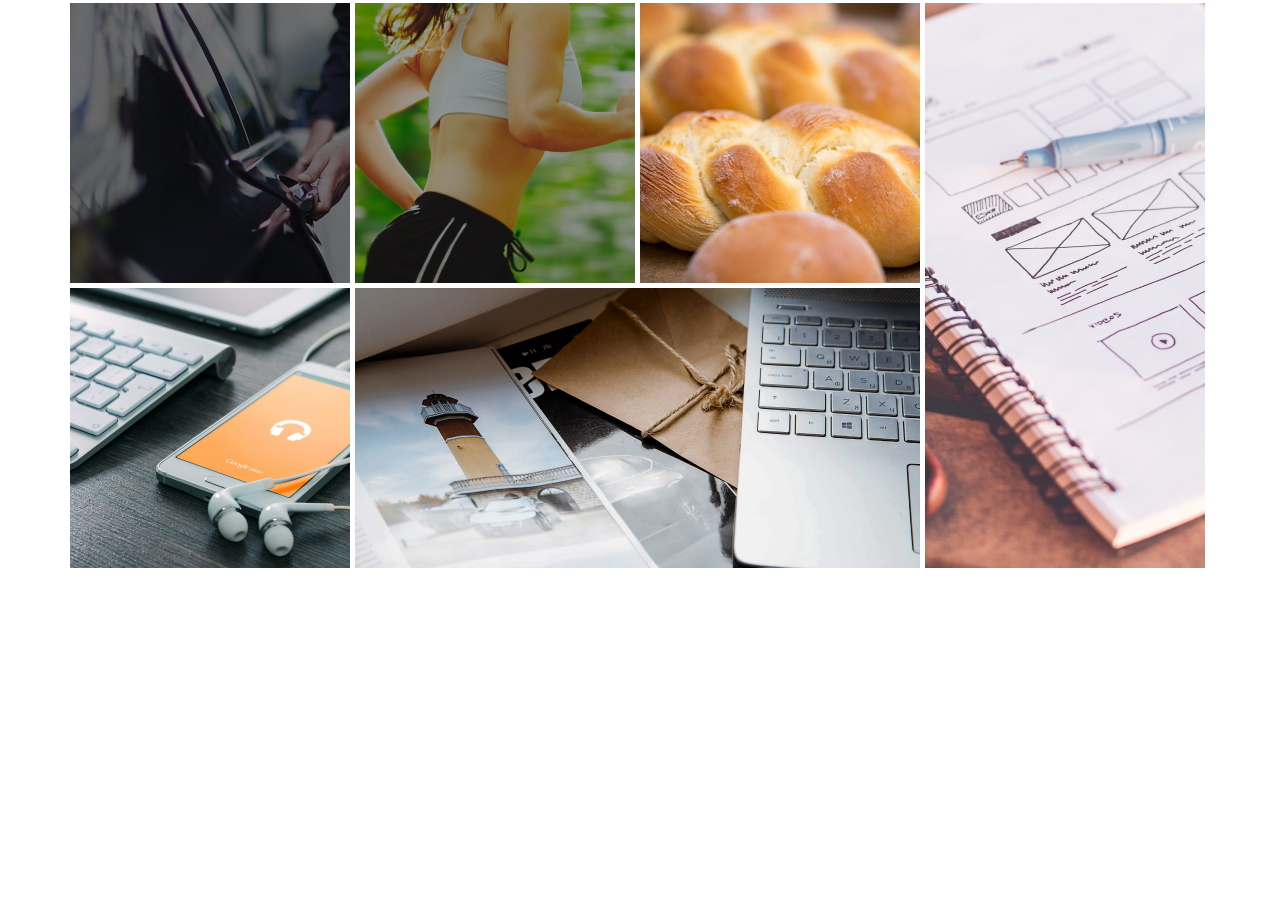
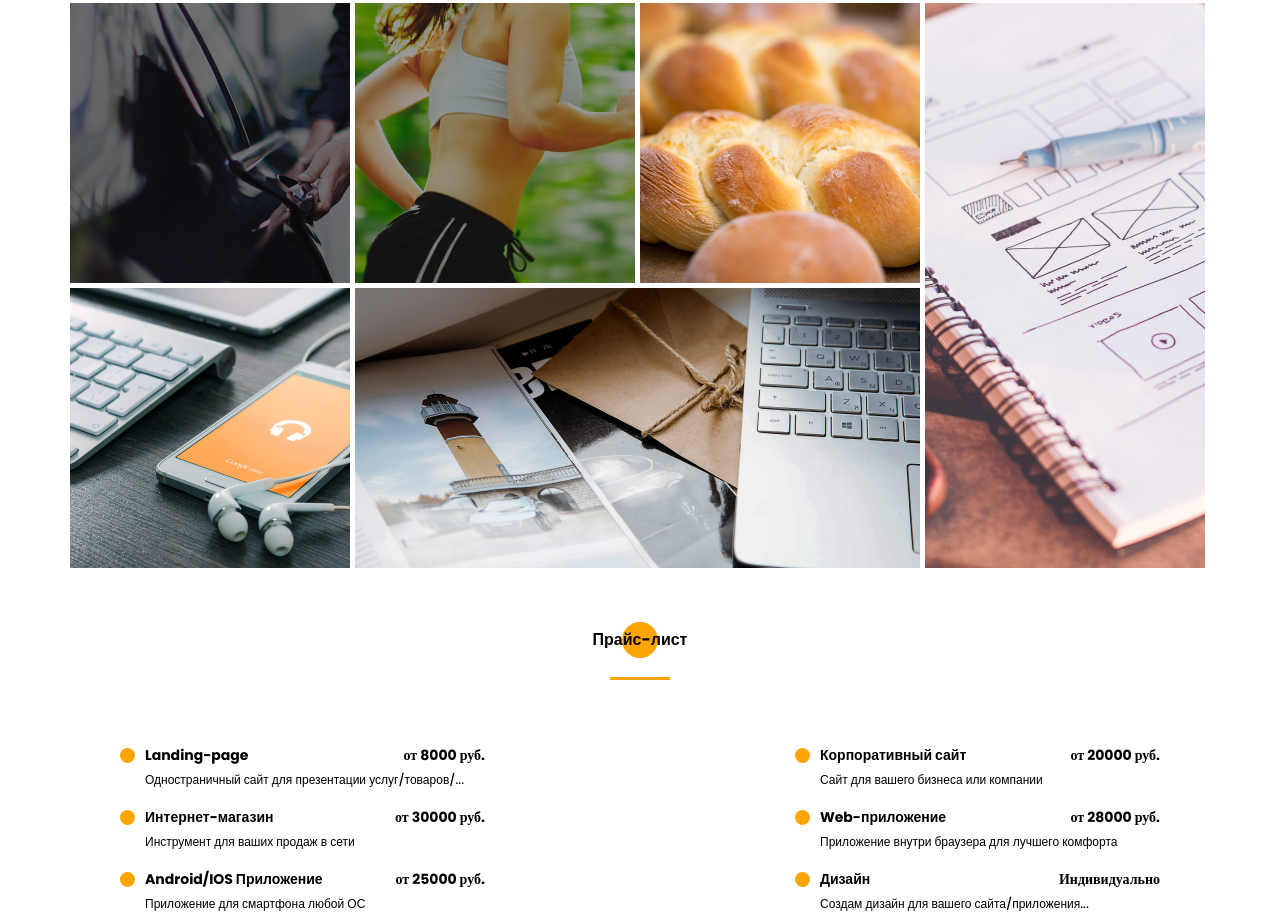
Before and after one commit to Swarle/Portfolio_Practise_Project, a plain HTML site: page src/index.html in a window 1280 px wide. Shown: the part 3521-4437 px from the top of the page. Before the commit the page ends 4089 px from the top, so only its background shows below. Drawn offline with nearby package versions, Linux system fonts and the light colour scheme; files that its build step writes are made by us from their sources; files whose address does not match are found by name.

Commit message:
Added price section

```diff
--- a/src/index.html
+++ b/src/index.html
@@ -400,6 +400,45 @@
             </div>
         </div>
     </section>
+    <section class="price">
+        <div class="container">
+            <div class="title title_fz16 title__section-title">Прайс-лист</div>
+            <div class="devider"></div>
+            <div class="price__wrapper">
+                <div class="price__item">
+                    <div class="price__item-title">Landing-page</div>
+                    <div class="price__item-price">от 8000 руб.</div>
+                    <div class="price__item-descr">Одностраничный сайт для презентации услуг/товаров/...</div>
+                </div>
+                <div class="price__item">
+                    <div class="price__item-title">Корпоративный сайт</div>
+                    <div class="price__item-price">от 20000 руб.</div>
+                    <div class="price__item-descr">Сайт для вашего бизнеса или компании</div>
+                </div>
+                <div class="price__item">
+                    <div class="price__item-title">Интернет-магазин</div>
+                    <div class="price__item-price">от 30000 руб.</div>
+                    <div class="price__item-descr">Инструмент для ваших продаж в сети</div>
+                </div>
+                <div class="price__item">
+                    <div class="price__item-title">Web-приложение</div>
+                    <div class="price__item-price">от 28000 руб.</div>
+                    <div class="price__item-descr">Приложение внутри браузера для лучшего комфорта</div>
+                </div>
+                <div class="price__item">
+                    <div class="price__item-title">Android/IOS Приложение</div>
+                    <div class="price__item-price">от 25000 руб.</div>
+                    <div class="price__item-descr">Приложение для смартфона любой ОС</div>
+                </div>
+                <div class="price__item">
+                    <div class="price__item-title">Дизайн</div>
+                    <div class="price__item-price">Индивидуально</div>
+                    <div class="price__item-descr">Создам дизайн для вашего сайта/приложения...</div>
+                </div>
+            </div>
+        </div>
+    </section>
+
 
     <script src="js/script.js"></script>
 </body>
--- /dev/null
+++ b/src/sass/blocks/_price.scss
@@ -0,0 +1,47 @@
+.price{
+    margin-top: 60px;
+    &__wrapper{
+        margin-top: 65px;
+        padding: 0 50px;
+        display: grid;
+        grid-template: repeat(3, minmax(41px, auto)) / repeat(2, minmax(365px, auto));
+        grid-auto-rows: minmax(41px, auto);
+        row-gap: 15px;
+        justify-content: space-between;
+    }
+    &__item{
+        position: relative;
+        padding-left: 25px;
+        display: grid;
+        grid-template: repeat(2, minmax(21px, auto)) / repeat(2, auto);
+        row-gap: 5px;
+        &-title{
+            color: #000;
+            font-size: 14px;
+            font-weight: 700;
+            &::before{
+                content: '';
+                width: 15px;
+                height: 15px;
+                position: absolute;
+                background-color: $main-color;
+                left: 0;
+                top: 3px;
+                border-radius: 100%;
+            }
+        }
+        &-price{
+            justify-self: end;
+            color: #000;
+            font-family: Poppins;
+            font-size: 14px;
+            font-weight: 700;
+        }
+        &-descr{
+            grid-column: 1 / 3;
+            color: #000;
+            font-size: 12px;
+            font-weight: 500;
+        }
+    }
+}
--- a/src/sass/style.scss
+++ b/src/sass/style.scss
@@ -25,3 +25,4 @@
 @import 'blocks/resume';
 @import 'blocks/skills';
 @import 'blocks/portfolio';
+@import 'blocks/price';
```
Also changed, not shown: dist/index.html (+1 -1 lines), dist/css/style.min.css.
